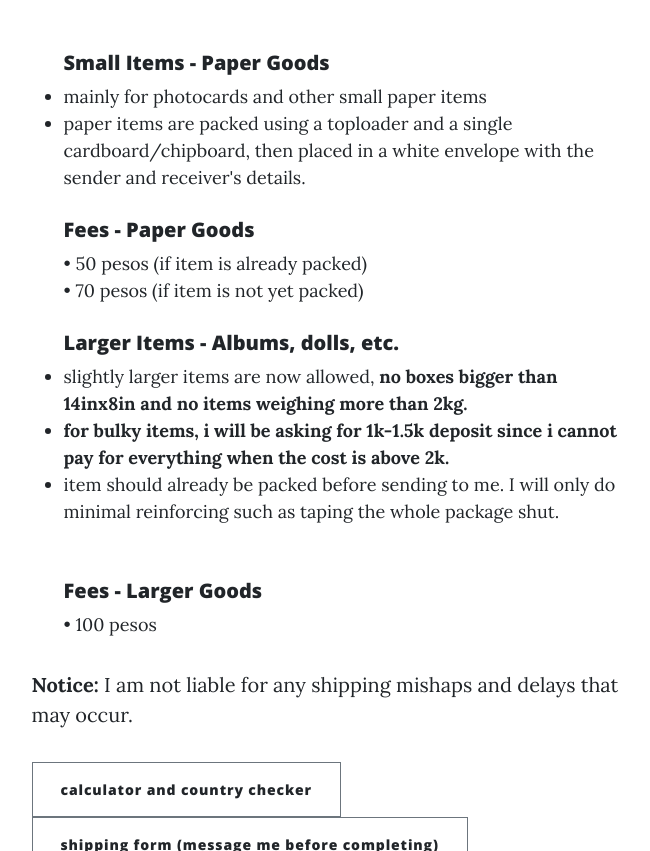
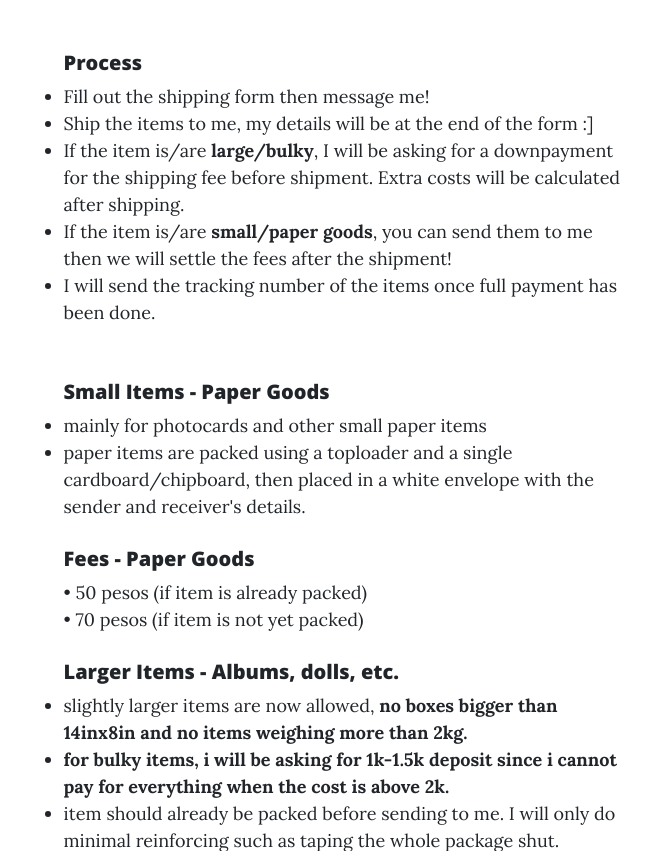
Before and after one commit to leimons/takoyasite, a plain HTML site: page index.html in a window 1280 px wide. Shown: the part 2620-3471 px from the top of the page, without its empty margins (314-964 px from the left). Drawn offline with nearby package versions, Linux system fonts and the light colour scheme.

Commit message:
Update index.html

```diff
--- a/index.html
+++ b/index.html
@@ -177,6 +177,25 @@
                                     </li>
                                     <br>
                                      <br>
+
+                                    <h5> Process  </h5>
+                                    <li>
+                                        Fill out the shipping form then message me!
+                                    </li>
+                                    <li>
+                                        Ship the items to me, my details will be at the end of the form :]
+                                    </li>
+                                    <li>
+                                        If the item is/are <b>large/bulky</b>, I will be asking for a downpayment for the shipping fee before shipment. Extra costs will be calculated after shipping.
+                                    </li>
+                                    <li>
+                                        If the item is/are <b>small/paper goods</b>, you can send them to me then we will settle the fees after the shipment!
+                                    </li>
+                                    <li>
+                                        I will send the tracking number of the items once full payment has been done.
+                                    </li>
+                                    <br>
+                                     <br>
                                     <h5> Small Items - Paper Goods</h5>
                                     <li>
                                         mainly for photocards and other small paper items
```
